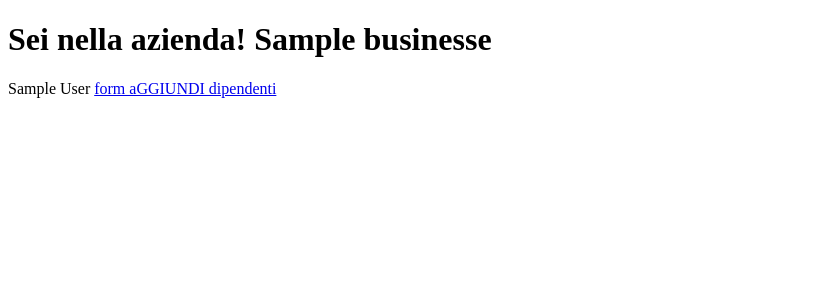
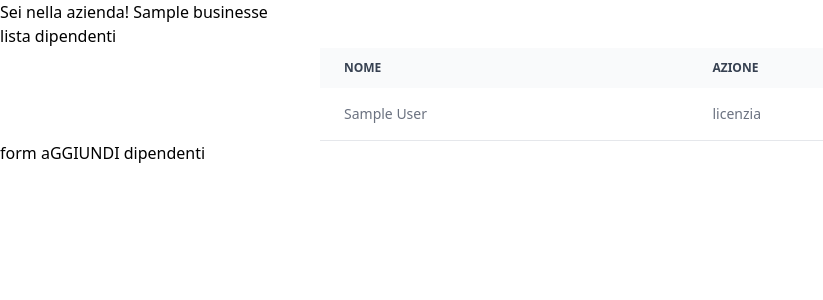
Before and after one commit to gjon94/business-manager, a Laravel app: page /business/1 in a window 1280 px wide. Shown: the top 300 px of the page, without its empty margins (0-823 px from the left). Run offline with Laravel 9, Linux system fonts and the light colour scheme; a user stored in the database is signed in; data comes from the database, SQL or seed files in the repository; tables that the repository leaves empty hold one stand-in row (values such as "Sample post"); style sheets or scripts are compiled from the project's sources; some libraries are stand-ins or nearby versions.

Commit message:
added to business controller destroy

```diff
--- a/app/Http/Controllers/BusinessController.php
+++ b/app/Http/Controllers/BusinessController.php
@@ -112,8 +112,16 @@ class BusinessController extends Controller
      * @param  int  $id
      * @return \Illuminate\Http\Response
      */
-    public function destroy($id)
+    public function destroy($businessId, $employeeId)
     {
-        //
+       $business = Business::findOrFail($businessId);
+       $employee = Employee::findOrFail($employeeId);
+
+       $this->authorize('delete',[$business, $employee]);
+
+       $employee->delete();
+
+       return redirect()->back();
+
     }
 }
--- a/app/Models/Business.php
+++ b/app/Models/Business.php
@@ -19,4 +19,6 @@ class Business extends Model
     {
         return $this->hasMany(Employee::class);
     }
+
+
 }
--- a/resources/views/business/index.blade.php
+++ b/resources/views/business/index.blade.php
@@ -4,14 +4,59 @@
     <meta charset="UTF-8">
     <meta name="viewport" content="width=device-width, initial-scale=1.0">
     <meta http-equiv="X-UA-Compatible" content="ie=edge">
+    @vite(['resources/css/app.css', 'resources/js/app.js'])
+
     <title>Document</title>
 </head>
 <body>
     <h1>Sei nella azienda! {{$business->name}}</h1>
 
-    @foreach ($employees as $employee)
-        {{$employee->name}}
-    @endforeach
-    <a href="{{route('business.create',$business->id)}}">form aGGIUNDI dipendenti</a>
-</body>
+    <h5>lista dipendenti</h5>
+
+
+
+         <!-- table employees -->
+
+         <div class="overflow-x-auto relative w-1/2 m-auto">
+            <table class="w-full text-sm text-left text-gray-500 dark:text-gray-400">
+                <thead class="text-xs text-gray-700 uppercase bg-gray-50 dark:bg-gray-700 dark:text-gray-400">
+                    <tr>
+                        <th scope="col" class="py-3 px-6">
+                            nome
+                        </th>
+
+                        <th scope="col" class="py-3 px-6">
+                            azione
+                        </th>
+
+                    </tr>
+                </thead>
+                <tbody>
+                    @foreach ($employees as $employee)
+                    <tr class="bg-white border-b dark:bg-gray-800 dark:border-gray-700">
+
+                        <td class="py-4 px-6">
+                            {{$employee->name}}
+                        </td>
+
+                        <td class="py-4 px-6">
+                            <form action="{{route('business.delete',[ $business->id,$employee->id])}}" method="POST">
+                                @csrf
+                                @method('delete')
+                                <button type="submit">licenzia</button>
+                            </form>
+                        </td>
+
+                    </tr>
+                    @endforeach
+
+
+                </tbody>
+            </table>
+        </div>
+
+        <!-- end table -->
+
+        <a href="{{route('business.create',$business->id)}}">form aGGIUNDI dipendenti</a>
+    </body>
 </html>
--- a/routes/web.php
+++ b/routes/web.php
@@ -45,6 +45,7 @@ Route::prefix('business')->middleware(['auth'])->name('business.')->group(functi
     ///creazione dipendenti
     Route::get('/{businessName}/create', [BusinessController::class,'create'])->name('create');
     Route::post('/{businessId}/store', [BusinessController::class, 'store'])->name('store');
+    Route::delete('/{businessId}/delete/{user}', [BusinessController::class, 'destroy'])->name('delete');
 
 });
 
```
Also changed, not shown: app/Policies/BusinessPolicy.php (+9 -3 lines).
